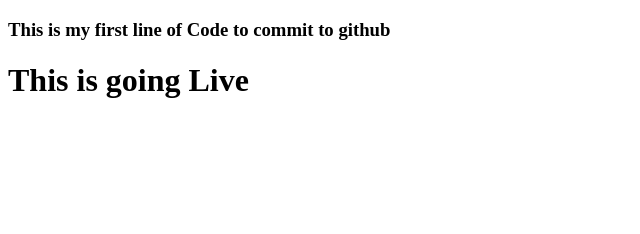
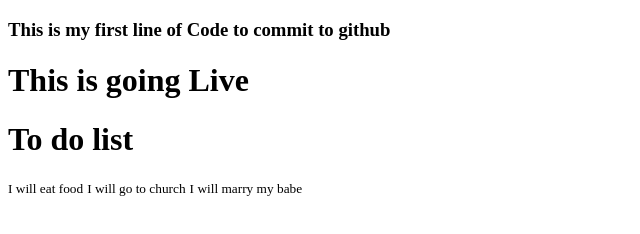
Before and after one commit to Naevatech/learning-git, a plain HTML site: page index.html in a window 1280 px wide. Shown: the whole page, without its empty margins (0-640 px from the left). Drawn offline with Linux system fonts and the light colour scheme.

Commit message:
I commiting on backend branch

```diff
--- a/index.html
+++ b/index.html
@@ -9,5 +9,9 @@
 <body>
     <h3>This is my first line of Code to commit to github</h3>
     <h1>This is going Live</h1>
+    <h1>To do list</h1>
+    <small>I will eat food</small>
+    <small>I will go to church</small>
+    <small>I will marry my babe</small>
 </body>
 </html>
```
